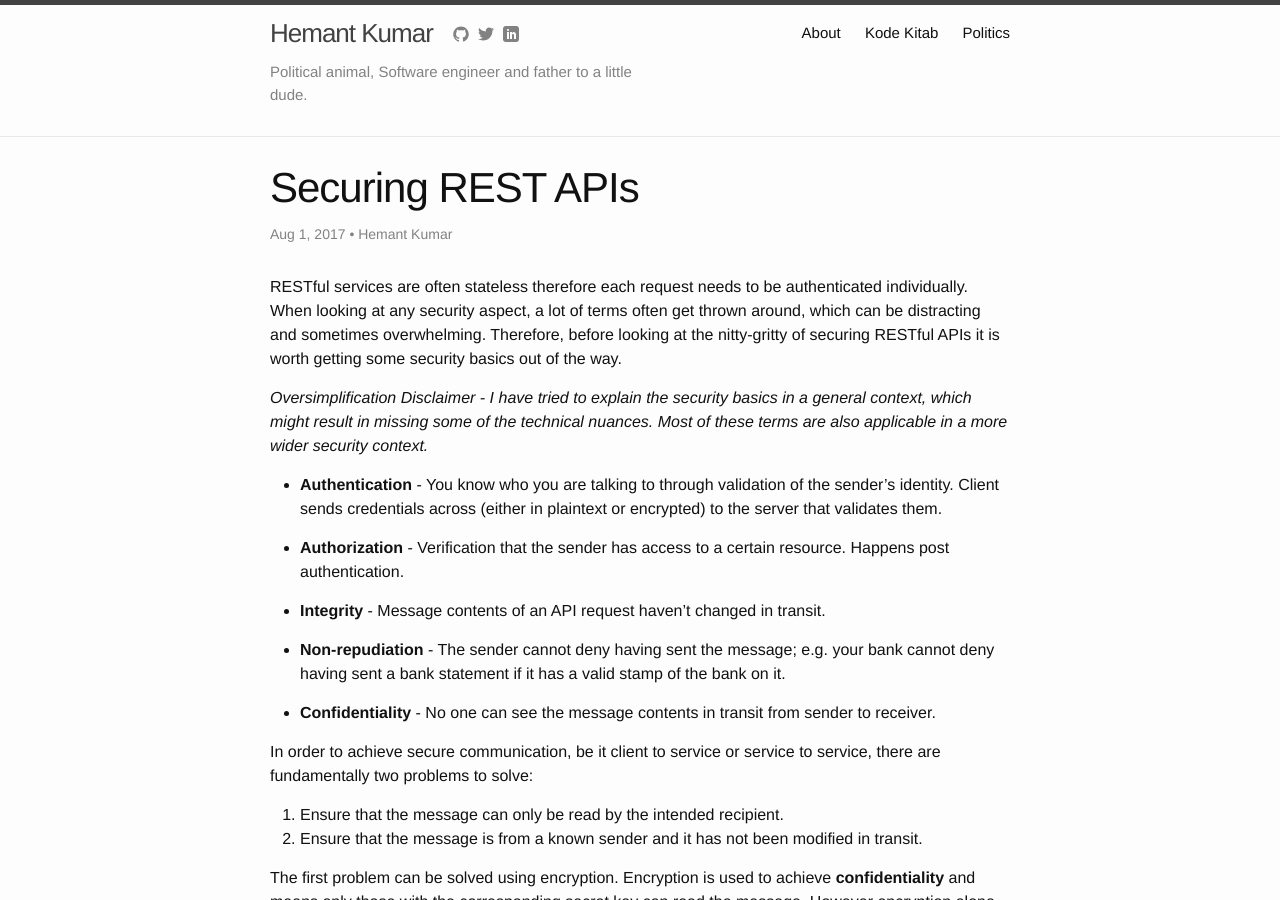
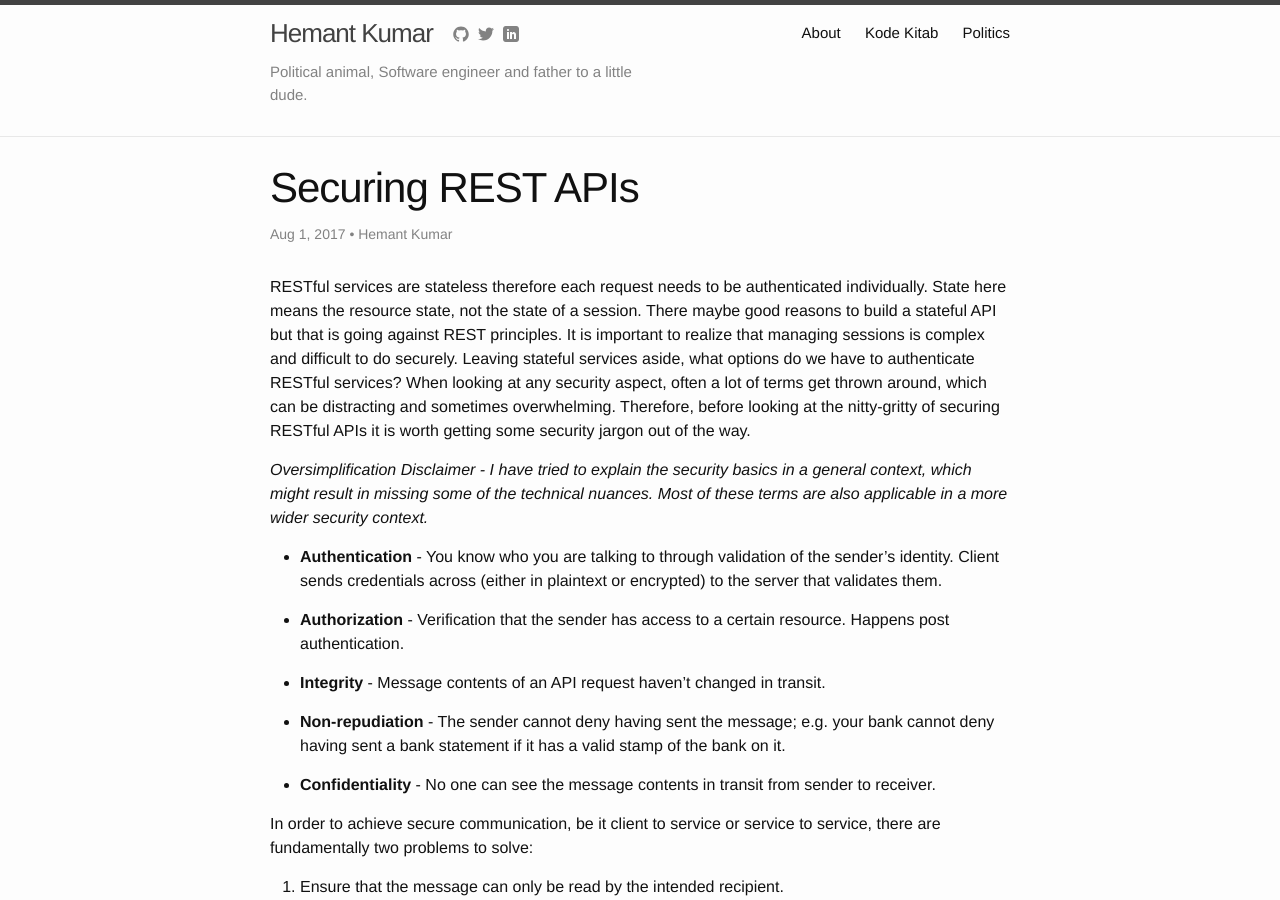
Before and after one commit to hemantksingh/hemantksingh.github.io, a Jekyll site: the page built from _posts/2018-08-01-securing-rest-apis.markdown, in a window 1280 px wide and 900 px high. Built offline with Jekyll 4.4.1, drawn with Linux system fonts in a browser that asks for light colours; comment, search, counter and statistics services are not loaded.

Commit message:
Updates securing apis introduction.

```diff
--- a/_posts/2018-08-01-securing-rest-apis.markdown
+++ b/_posts/2018-08-01-securing-rest-apis.markdown
@@ -9,7 +9,7 @@ comments: true
 modified_time: '2017-08-01T11:31:00.000-08:00'
 ---
 
-RESTful services are often stateless therefore each request needs to be authenticated individually. When looking at any security aspect, a lot of terms often get thrown around, which can be distracting and sometimes overwhelming. Therefore, before looking at the nitty-gritty of securing RESTful APIs it is worth getting some security basics out of the way.
+RESTful services are stateless therefore each request needs to be authenticated individually. State here means the resource state, not the state of a session. There maybe good reasons to build a stateful API but that is going against REST principles. It is important to realize that managing sessions is complex and difficult to do securely. Leaving stateful services aside, what options do we have to authenticate RESTful services? When looking at any security aspect, often a lot of terms get thrown around, which can be distracting and sometimes overwhelming. Therefore, before looking at the nitty-gritty of securing RESTful APIs it is worth getting some security jargon out of the way.
 
 *Oversimplification Disclaimer - I have tried to explain the security basics in a general context, which might result in missing some of the technical nuances. Most of these terms are also applicable in a more wider security context.*
 
```
